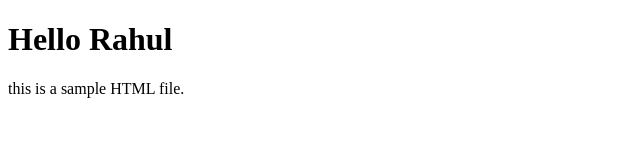
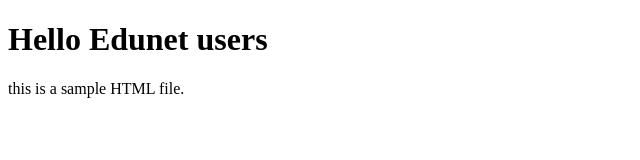
Before and after one commit to Nareshsagar7989/full_stack_web_development_with_AI_tools, a plain HTML site: page index.html in a window 1280 px wide. Shown: the whole page, without its empty margins (0-640 px from the left). Drawn offline with Linux system fonts and the light colour scheme.

Commit message:
wishing users

```diff
--- a/index.html
+++ b/index.html
@@ -6,7 +6,7 @@
     <title>Document</title>
 </head>
 <body>
-    <h1>Hello Rahul</h1>
+    <h1>Hello Edunet users</h1>
     <p>this is a sample HTML file.</p>
 </body>
 </html>
```
Also changed, not shown: 1 other file.
